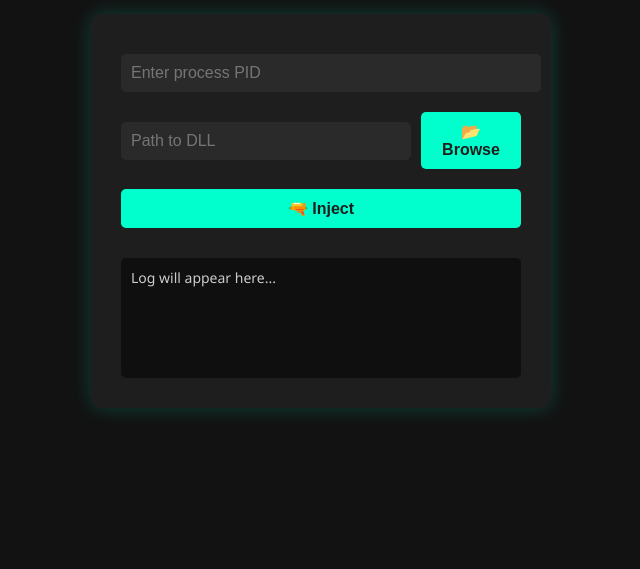
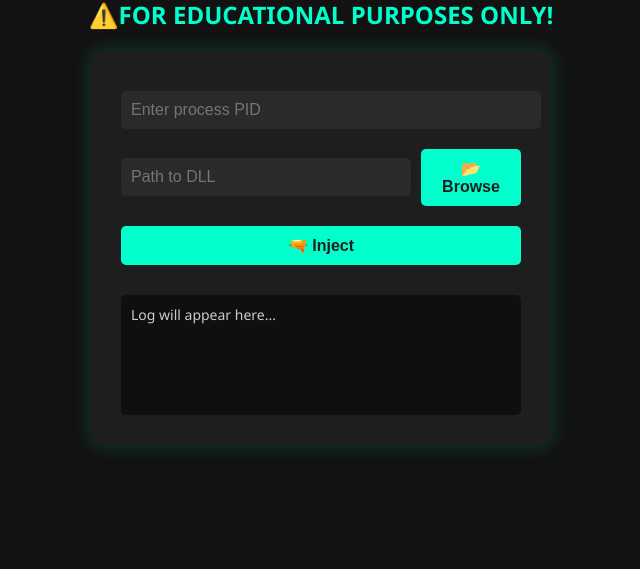
Before and after one commit to Barsik-777/dll-injector-py, a plain HTML site: page index.html in a window 1280 px wide. Shown: the part 231-800 px from the top of the page, without its empty margins (319-959 px from the left). Drawn offline with Linux system fonts and the light colour scheme.

Commit message:
Update index.html

```diff
--- a/index.html
+++ b/index.html
@@ -84,6 +84,7 @@
 </head>
 <body>
   <h1>🧬 DLL Injector</h1>
+  <h2>⚠️FOR EDUCATIONAL PURPOSES ONLY!</h2>
   <div class="container">
     <input type="number" id="pidInput" placeholder="Enter process PID">
 
```
